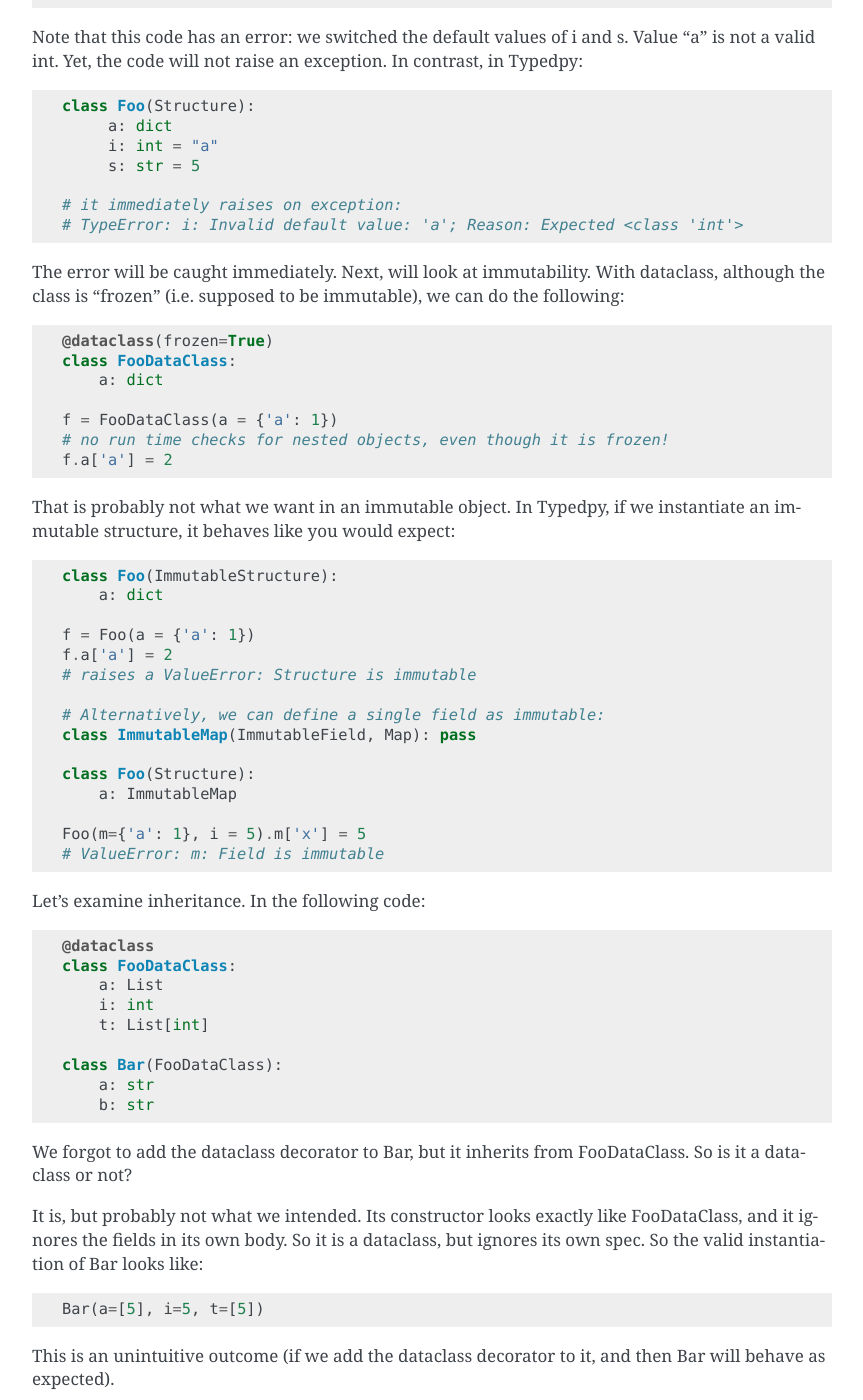
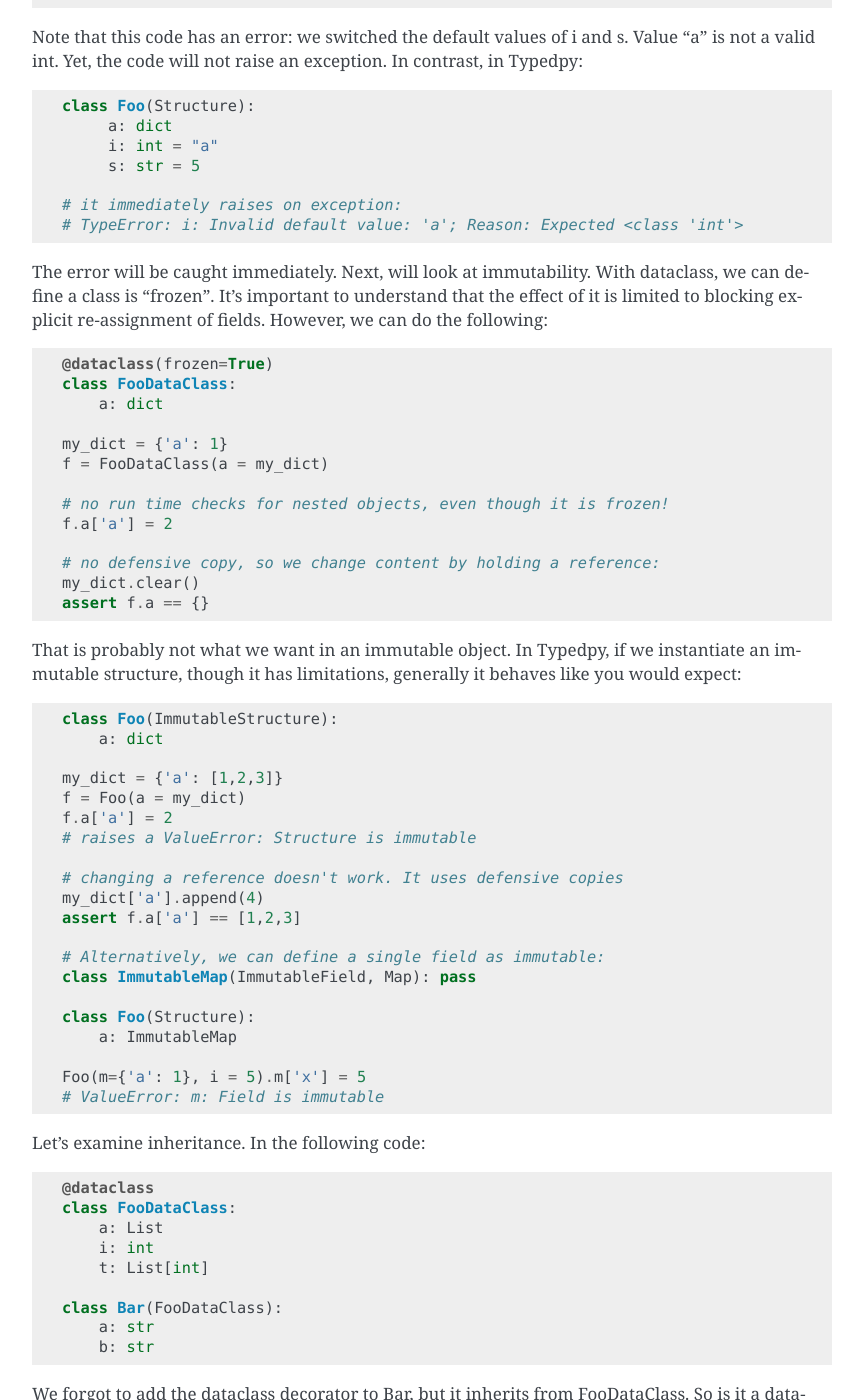
Before and after one commit to loyada/typedpy, a Sphinx documentation site: the page built from docs/tutorial.rst, in a window 1280 px wide and 1400 px high, scrolled down 1381 px. Shown: the whole window, without its empty margins (218-1081 px from the left). Built offline with Sphinx 7.4.7, drawn with Linux system fonts in a browser that asks for light colours; pages that are not in the unit, such as notebooks, are missing from menus; some of the changed text lies outside the part shown.

Commit message:
tutorial improvement

```diff
--- a/docs/tutorial.rst
+++ b/docs/tutorial.rst
@@ -95,7 +95,8 @@ In contrast, in Typedpy:
 
 The error will be caught immediately.
 Next, will look at immutability.
-With dataclass, although the class is "frozen" (i.e. supposed to be immutable), we can do the following:
+With dataclass, we can define a class is "frozen". It's important to understand that the effect of it is limited \
+to blocking explicit re-assignment of fields. However, we can do the following:
 
 .. code-block:: python
 
@@ -103,21 +104,33 @@ With dataclass, although the class is "frozen" (i.e. supposed to be immutable),
     class FooDataClass:
         a: dict
 
-    f = FooDataClass(a = {'a': 1})
+    my_dict = {'a': 1}
+    f = FooDataClass(a = my_dict)
+
     # no run time checks for nested objects, even though it is frozen!
     f.a['a'] = 2
 
+    # no defensive copy, so we change content by holding a reference:
+    my_dict.clear()
+    assert f.a == {}
+
 That is probably not what we want in an immutable object.
-In Typedpy, if we instantiate an immutable structure, it behaves like you would expect:
+In Typedpy, if we instantiate an immutable structure, though it has limitations, generally it behaves like you
+would expect:
 
 .. code-block:: python
 
     class Foo(ImmutableStructure):
         a: dict
 
-    f = Foo(a = {'a': 1})
+    my_dict = {'a': [1,2,3]}
+    f = Foo(a = my_dict)
     f.a['a'] = 2
     # raises a ValueError: Structure is immutable
+
+    # changing a reference doesn't work. It uses defensive copies
+    my_dict['a'].append(4)
+    assert f.a['a'] == [1,2,3]
 
     # Alternatively, we can define a single field as immutable:
     class ImmutableMap(ImmutableField, Map): pass
@@ -204,9 +217,9 @@ The following code is valid, and behaves the way you would hope:
 
     @dataclass
     class FooDataClass(Structure):
-        i: int
+        i: List[Dict]  # in python 3.9+ you can also do i: list[dict]
         s: str
-        mylist: list
+        m: dict
 
 In the example above you get the best of both worlds - The dynamic validation of typedpy, and the initialization validation
 of Dataclasses that is supported by the IDE.
```
Also changed, not shown: other parts of docs/tutorial.rst (+2 -2 lines).
